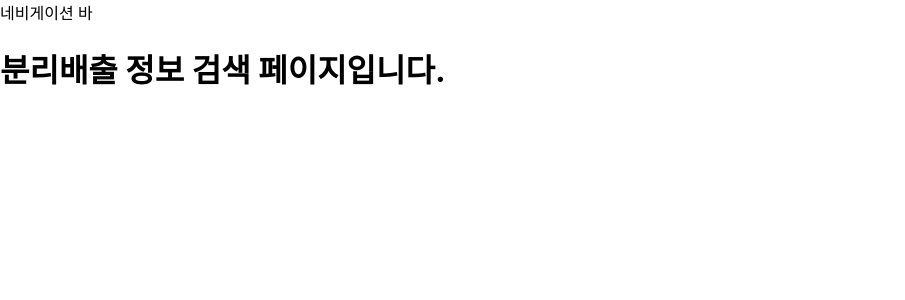
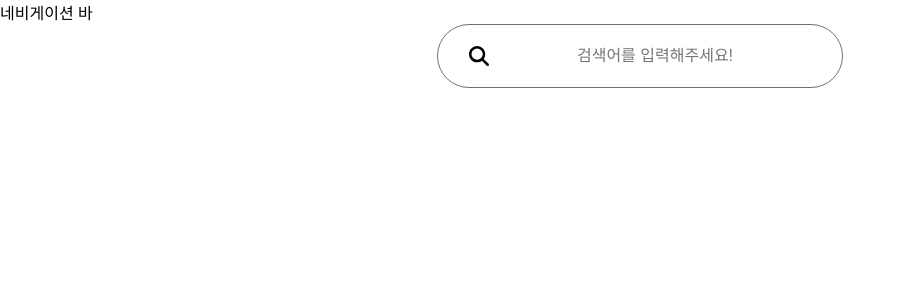
Before and after one commit to Team-Algebra/boonbae-frontend, a React (Create React App) app in the folder boonbae/: page /search in a window 1280 px wide. Shown: the top 300 px of the page, without its empty margins (0-905 px from the left). Built offline with nearby package versions, Linux system fonts and the light colour scheme.

Commit message:
feat : 검색 창 추가
- 검색을 위한 input창 추가
- 아직 안쪽 기능 구현 X

```diff
--- a/boonbae/src/pages/Search/Search.jsx
+++ b/boonbae/src/pages/Search/Search.jsx
@@ -1,6 +1,14 @@
+import React from 'react'
+
+import Input from './components/Input'
+
+import "../../styles/search.css"
+
 const Search = () => {
     return (
-        <h1>분리배출 정보 검색 페이지입니다.</h1>
+        <div className='search-wrapper'>
+            <Input />
+        </div>
     )
 }
 
--- /dev/null
+++ b/boonbae/src/pages/Search/components/Input.jsx
@@ -0,0 +1,16 @@
+import React from "react";
+import { FontAwesomeIcon } from "@fortawesome/react-fontawesome";
+import { faSearch } from "@fortawesome/free-solid-svg-icons";
+
+import "../../../styles/search.css"
+
+const Input = () => {
+    return (
+        <div className="search-input-wrapper">
+            <FontAwesomeIcon icon={faSearch} size="lg" />
+            <input className="search-input" type="text" placeholder="검색어를 입력해주세요!" />
+        </div>
+    );
+}
+
+export default Input;
--- /dev/null
+++ b/boonbae/src/styles/search.css
@@ -0,0 +1,27 @@
+.search-wrapper{
+    display: flex;
+    flex-direction: column;
+    align-items: center;
+}
+
+.search-input-wrapper{
+    position: relative;
+    display: flex;
+    align-items: center;
+    justify-content: center;
+
+    width: 30%;
+
+    padding: 10px 10px;
+    border: 1px solid #727272;
+    border-radius: 92px;
+}
+
+.search-input {
+    border: 0px;
+    margin-left: 10px;
+    font-size: 1rem;
+    width: 80%;
+    height: 40px;
+    text-align: center;
+}
```
